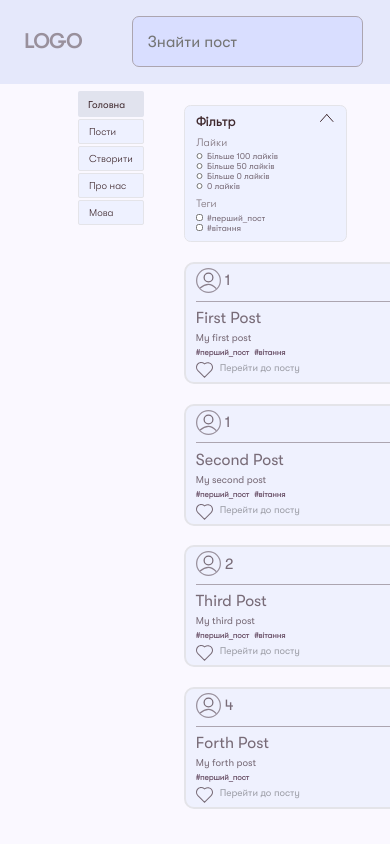
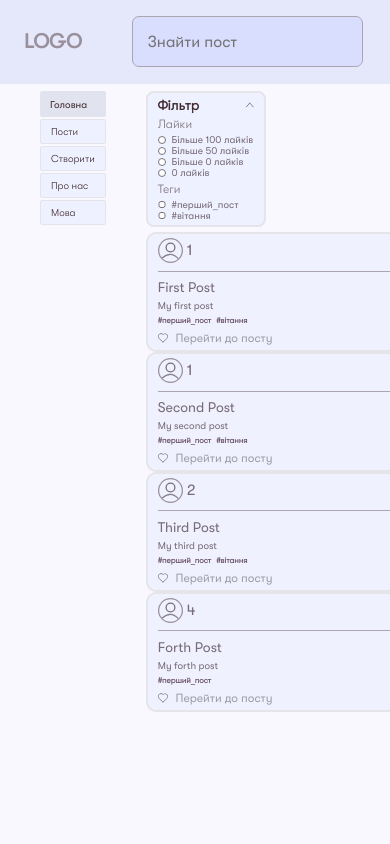
Before and after one commit to VashchenkoArtem/ForumReactApp, a React (Create React App) app: page / in a window 390 px wide. Shown: the top 844 px of the page. Built offline with nearby package versions, Linux system fonts and the light colour scheme; the HTML template or start-up script is replaced by a standard one.

Commit message:
Responsive design for the main page

```diff
--- a/src/components/main/main.module.css
+++ b/src/components/main/main.module.css
@@ -1,6 +1,6 @@
 .pageMain{
     display: grid;
-    padding: 0px clamp(78px, 2vw, 90px);
+    padding: 0px clamp(40px, 2vw, 78px);
     grid-template-columns: 1fr 5fr;
     column-gap: clamp(40px, 2vw, 60px);
 }
--- a/src/components/postCard/postCard.module.css
+++ b/src/components/postCard/postCard.module.css
@@ -37,7 +37,7 @@
     gap: clamp(1px, 2vw, 5px);
 }
 .postTitle{
-    font-size: clamp(16px, 2vw, 24px);
+    font-size: clamp(14px, 2vw, 20px);
     color: rgba(120, 107, 119, 1);
     font-weight: 500;
 }
@@ -59,13 +59,14 @@
 }
 .likeAndGoToPost{
     display: flex;
-    gap: calc(0.5vw + 0.6vh);
+    align-items: center;
+    gap: clamp(6px, 2vw, 10px);
 }
 .likeIcon{
-    width: calc(0.7vw + 1vh);
+    width: clamp(10px, 1vw, 16px);
 }
 .goToPost{
-    font-size: calc(0.6vw + 0.9vh);
+    font-size: clamp(12px, 2vw, 14px);
     color: rgba(0, 0, 0, 0.34);
     font-weight: 500;
 }
--- a/src/components/postCard/postCard.tsx
+++ b/src/components/postCard/postCard.tsx
@@ -25,7 +25,7 @@ export function PostCard(props: IPropsPostCard){
                 })}
             </div>
             <div className={style.likeAndGoToPost}>
-                <LikeIcon></LikeIcon>
+                <LikeIcon className = {style.likeIcon}></LikeIcon>
                 <h1 className={style.goToPost}>Перейти до посту</h1>
             </div>
         </div>
--- a/src/components/postList/postList.module.css
+++ b/src/components/postList/postList.module.css
@@ -3,11 +3,10 @@
     src: local("light walsheim"), url(../../static/fonts/GTWalsheimPro-Light.ttf);
 }
 
-.posts{
-    display: grid;
+.postsWithFilter{
+    display: flex;
     flex-direction: column;
-    align-items: flex-end;
-    gap: calc(0.4vw + 0.6vh);
+    gap: clamp(5px, 1vw, 10px);
     max-height: clamp(100px, 105vh, 85vh);
     overflow-y: scroll;
     scrollbar-width: none;
@@ -16,33 +15,34 @@
 .filter{
     display: flex;
     flex-direction: column;
-    padding: calc(0.5vw + 0.8vh) calc(0.8vw + 1vh);
+    padding: clamp(3px, 1vw, 15px) clamp(10px, 2vw, 30px);
     background-color: rgba(238, 241, 255, 1);
-    border-radius: calc(0.4vw + 0.6vh);
-    gap: calc(0.4vw + 0.6vh);
-    width: calc(9.6vw + 14.9vh);
-    border: calc(0.08vw + 0.1vh) rgba(228, 228, 233, 1) solid;
+    border-radius: clamp(5px, 2vw, 10px);
+    gap: clamp(2px, 1vw, 10px);
+    width: clamp(120px, 30vw, 300px);
+    border: 2px rgba(228, 228, 233, 1) solid;
 }
 .titleFilterContainer{
     display: flex;
     justify-content: space-between;
+    align-items: center;
 }
 .titleFilter{
-    font-size: calc(0.8vw + 1.2vh);
+    font-size: clamp(14px, 2vw, 20px);
     font-family: "light walsheim", sans-serif;
     color: rgba(64, 42, 47, 1);
     font-weight: 600;
 }
 .titleArrow{
-    width: calc(0.5vw + 0.8vh);
+    width: clamp(6px, 2vw, 12px);
 }
 .filterContainer{
     display: flex;
     flex-direction: column;
-    gap: calc(0.1vw + 0.2vh);
+    gap: clamp(1px, 2vw, 3px);
 }
 .filterTitle{
-    font-size: calc(0.6vw + 1vh);
+    font-size: clamp(12px, 2vw, 16px);
     font-family: "light walsheim", sans-serif;
     font-weight: 500;
     color: rgba(99, 82, 89, 0.8)    ;
@@ -50,14 +50,14 @@
 .containerButton{
     display: flex;
     align-items: center;
-    gap: calc(0.2vw + 0.4vh);
+    gap: clamp(2px, 2vw, 6px);
 }
 .inputButton{
-    width: calc(0.4vw + 0.6vh);
-    height: calc(0.4vw + 0.6vh);
-    border: calc(0.03vw + 0.05vh) rgba(120, 107, 119, 1) solid;
+    width: clamp(6px, 2vw, 10px);
+    height: clamp(6px, 2vw, 10px);
+    border: clamp(0.1px, 1vw, 1px) rgba(120, 107, 119, 1) solid;
 }
 .filterLabel{
-    font-size: calc(0.5vw + 0.8vh);
+    font-size: clamp(10px, 2vw, 14px);
     color: rgba(120, 107, 119, 1);
 }
--- a/src/components/postList/postList.tsx
+++ b/src/components/postList/postList.tsx
@@ -8,11 +8,11 @@ export function PostList(props: IProps){
     const posts  = props.posts;
     const tags = props.tags;
     return (
-        <div className={style.posts}>
+        <div className={style.postsWithFilter}>
             <div className={style.filter}>
                 <div className={style.titleFilterContainer}>
                     <h1 className={style.titleFilter}>Фільтр</h1>
-                    <ArrowUp></ArrowUp>
+                    <ArrowUp className={style.titleArrow}></ArrowUp>
                 </div>
                 <div className={style.filterContainer}>
                     <h1 className={style.filterTitle}>Лайки</h1>
@@ -51,10 +51,12 @@ export function PostList(props: IProps){
                     </div>
                 </div>
             </div>
-            { posts.map((post) => {
-                return <PostCard post = {post}></PostCard>
+            <div className={style.posts}>
+                { posts.map((post) => {
+                    return <PostCard post = {post}></PostCard>
 
-            })}
+                })}
+            </div>
         </div>
     )
 }
```
